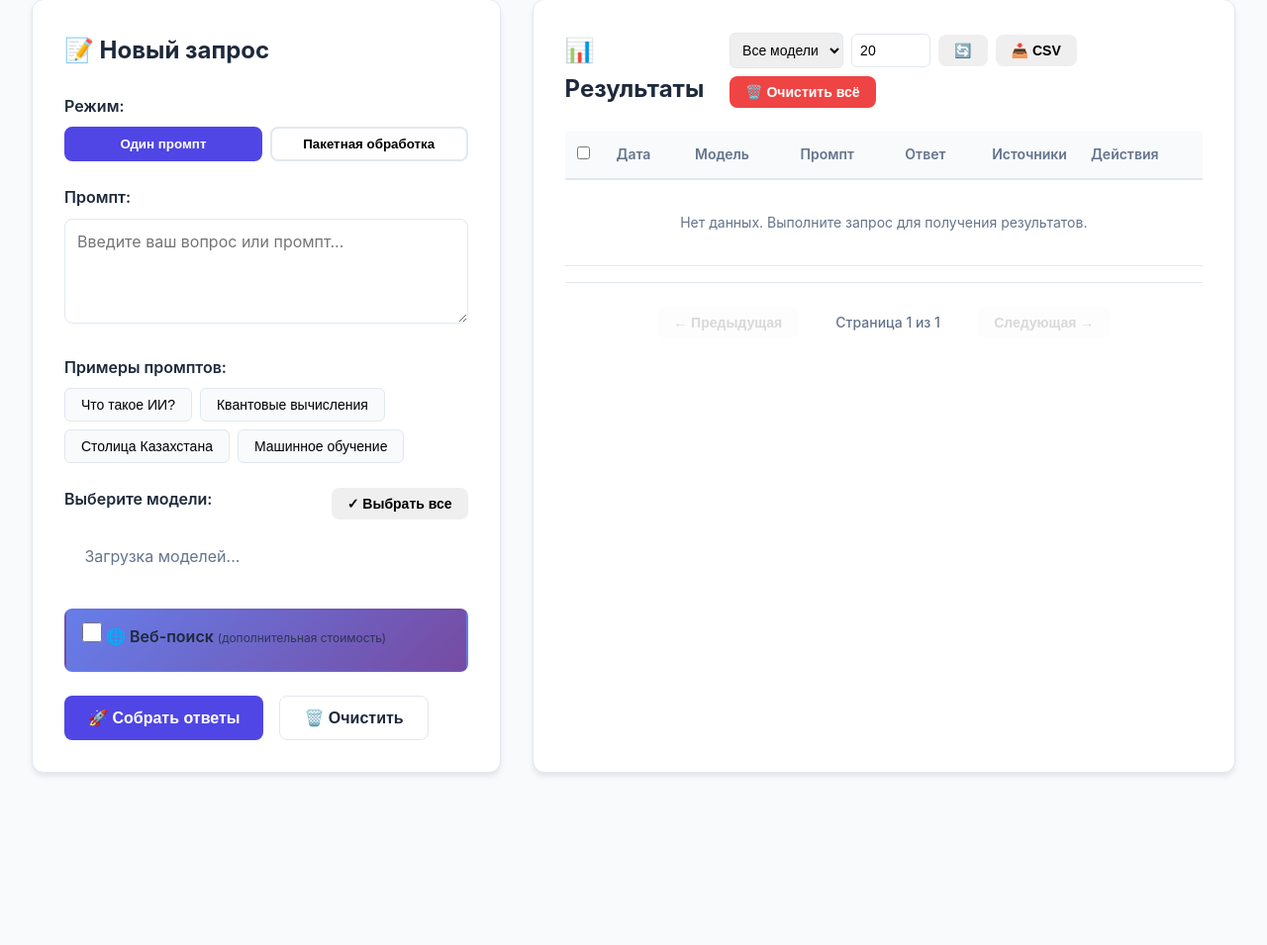
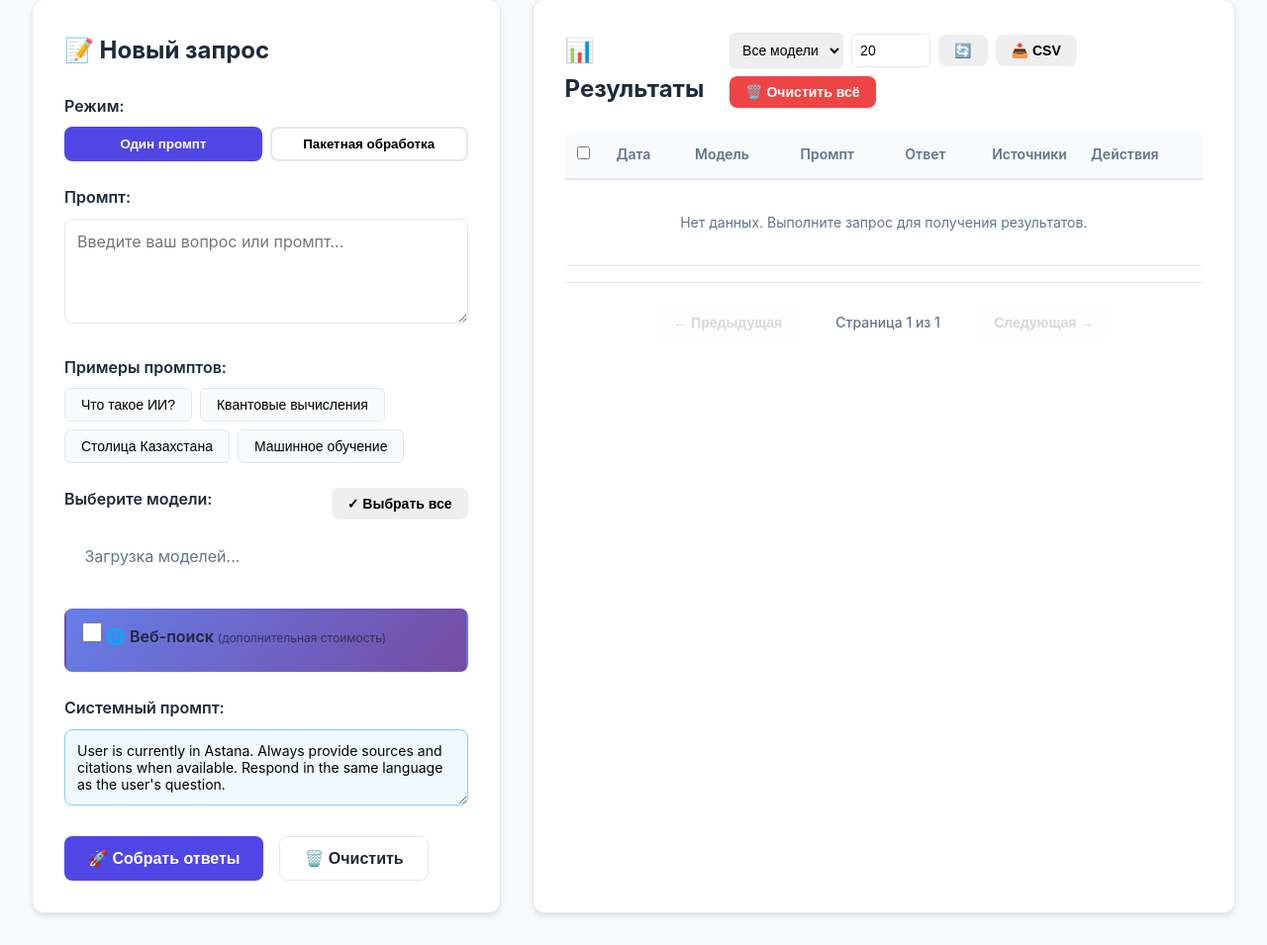
Before and after one commit to maxicokz/sgeo-back, a PHP site: page /nodejs-ai-collector/public/index.html in a window 1280 px wide. Shown: the part 329-1284 px from the top of the page at 99% size. Before the commit the page ends 1113 px from the top, so only its background shows below. Run offline with PHP 8.4, Linux system fonts and the light colour scheme; data that the repository does not hold is empty; some libraries are stand-ins or nearby versions.

Commit message:
Add system prompt support for AI context instructions
- Add systemPrompt textarea to web interface with default Astana context
- Pass systemPrompt through API to OpenRouter as system message
- Default prompt instructs AI to provide sources and respond in user's language
- Style system prompt input with distinct blue background

https://claude.ai/code/session_01HitfqyrBHZsTAanB6W8n6E

```diff
--- a/nodejs-ai-collector/public/css/styles.css
+++ b/nodejs-ai-collector/public/css/styles.css
@@ -653,6 +653,18 @@ body {
     font-weight: 400;
 }
 
+/* System Prompt Input */
+.system-prompt-input {
+    background: #f0f9ff;
+    border-color: #7dd3fc;
+    font-size: 0.875rem;
+}
+
+.system-prompt-input:focus {
+    border-color: #0ea5e9;
+    box-shadow: 0 0 0 3px rgba(14, 165, 233, 0.1);
+}
+
 /* Saved Prompts Controls */
 .saved-prompts-controls {
     display: flex;
--- a/nodejs-ai-collector/public/index.html
+++ b/nodejs-ai-collector/public/index.html
@@ -120,6 +120,17 @@
                     </div>
                 </div>
 
+                <!-- System Prompt -->
+                <div class="form-group">
+                    <label for="systemPromptInput">Системный промпт:</label>
+                    <textarea
+                        id="systemPromptInput"
+                        class="prompt-input system-prompt-input"
+                        placeholder="Инструкции для AI..."
+                        rows="3"
+                    >User is currently in Astana. Always provide sources and citations when available. Respond in the same language as the user's question.</textarea>
+                </div>
+
                 <!-- Action Buttons -->
                 <div class="action-buttons">
                     <button id="collectBtn" class="btn btn-primary">
```
Also changed, not shown: nodejs-ai-collector/src/routes/api.js (+6 -4 lines), nodejs-ai-collector/src/services/openrouterService.js (+17 -8 lines), nodejs-ai-collector/public/js/app.js.
